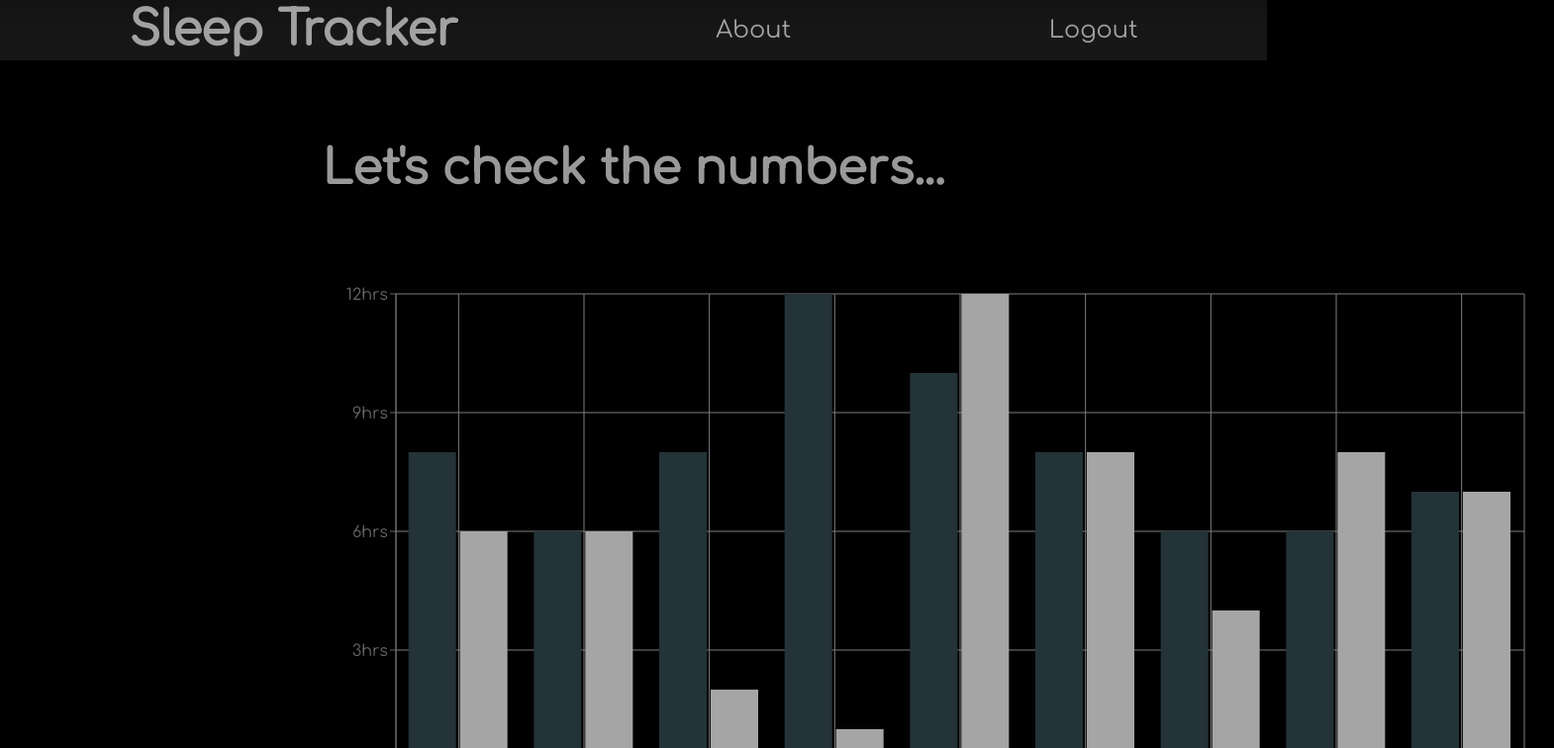
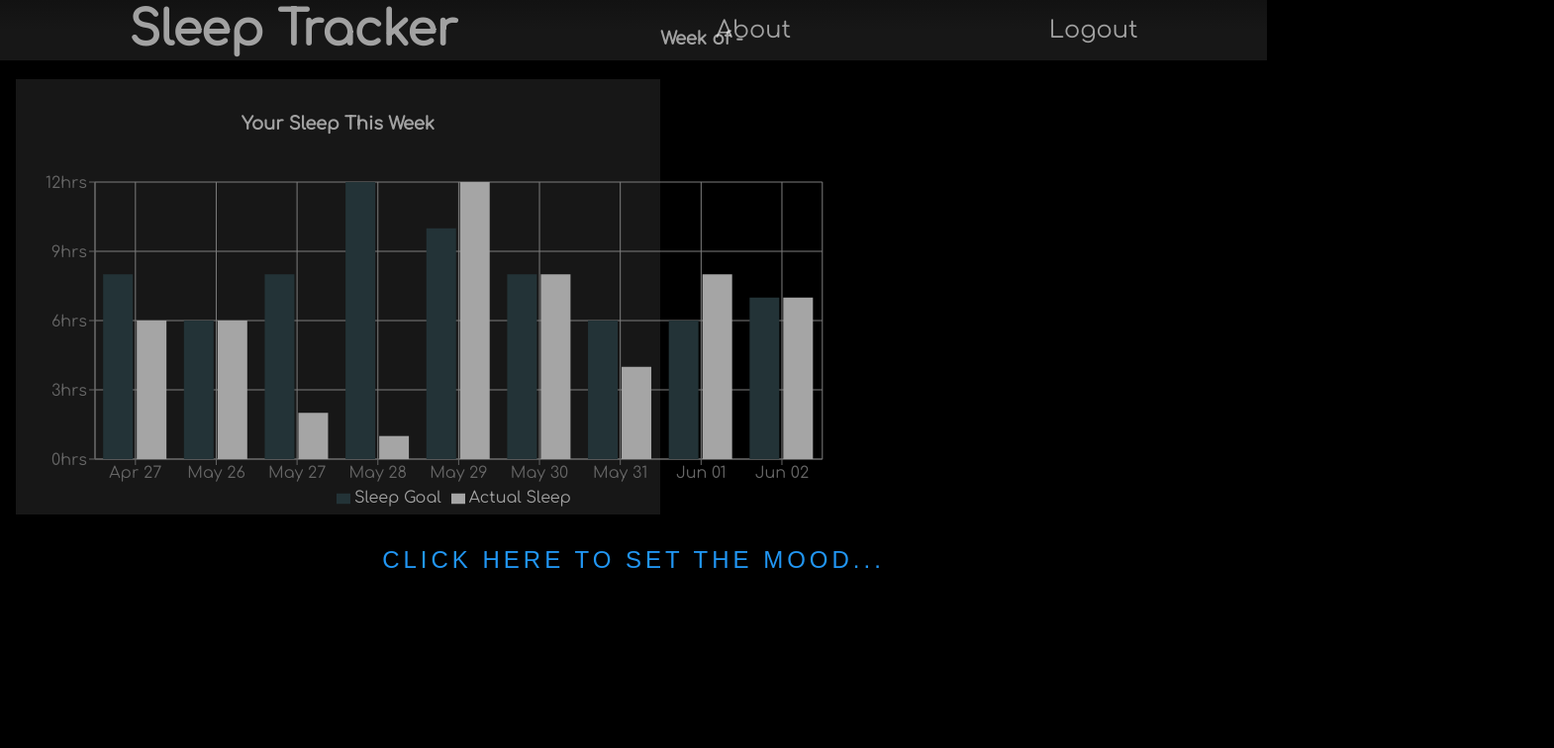
Before and after one commit to SleepTracker5/fe, a React (Create React App) app in the folder sleep-tracker/: page /protected in a window 1280 px wide. Shown: the top 756 px of the page at 99% size, 1570 px wide, since content can reach past the window. Built offline with nearby package versions, Linux system fonts and the light colour scheme.

Commit message:
Implemented Logout

```diff
--- a/sleep-tracker/src/components/forms/LogIn/LoginForm.js
+++ b/sleep-tracker/src/components/forms/LogIn/LoginForm.js
@@ -1,8 +1,9 @@
 import React, { useEffect, useState } from "react";
-import { axiosWithAuth } from "../../../util/axiosWithAuth";
+import axios from "axios";
 import styled from "styled-components";
 import * as yup from "yup";
 import { gsap } from "gsap";
+import { useHistory } from "react-router-dom";
 
 //Define styled components
 //todo: form width not quite right
@@ -83,6 +84,7 @@ const formSchema = yup.object().shape({
 });
 
 const LoginForm = ({ login }) => {
+  let history = useHistory();
   //set state vars
   const [formData, setFormData] = useState({
     // id: Date.now(),  -- NODE backend will generate ID automatically
@@ -145,12 +147,16 @@ const LoginForm = ({ login }) => {
   const submitLogin = (event) => {
     event.preventDefault();
     //I (Jaren), added in Login logic below -- "/protected" will need to be changed based on naming conventions of suggested page given.
-    axiosWithAuth()
-      .post("/login", formData)
+    axios
+      .create({ baseURL: "https://sleeptrackerbw.herokuapp.com/api" })
+      .post("/login", {
+        username: formData.email,
+        password: formData.password,
+      })
       .then((res) => {
         console.log(res);
-        localStorage.setItem("token", res.body.data.token);
-        this.props.history.push("/protected"); //rename Route to desired name
+        localStorage.setItem("token", res.data.data.token);
+        history.push("/dashboard"); //rename Route to desired name
       })
       .catch((err) => {
         console.log("There was an error during login: ", err);
--- a/sleep-tracker/src/view/dashboard/Dashboard.css
+++ b/sleep-tracker/src/view/dashboard/Dashboard.css
@@ -1,10 +1,8 @@
 .nav-container {
-  background: linear-gradient(
-    0deg,
-    rgba(255, 255, 255, 0.09),
-    rgba(255, 255, 255, 0.09),
-    #121212
-  );
+  background: linear-gradient(0deg,
+      rgba(255, 255, 255, 0.09),
+      rgba(255, 255, 255, 0.09),
+      #121212);
   position: absolute;
   top: 0;
   left: 0;
@@ -14,13 +12,13 @@
   align-items: center;
 }
 
-.graph-title {
-  margin-top: 3em;
+.nav-title {
+  font-size: 48px;
+  margin: 4px;
 }
 
-h2 {
-  font-size: 48px;
-  margin: 4px;
+h1 {
+  font-size: 18px;
 }
 
 p {
@@ -34,14 +32,26 @@ a {
 }
 
 .chart-container {
-  margin-left: 20em;
-  margin-right: 20em;
+  margin-left: 1em;
+  margin-right: 5em;
+  display: flex;
 }
 
 .chart-wrapper {
   margin-top: 5em;
+  padding: 6px 0;
+  width: 55%;
+  background-color: #171717;
 }
 
 button {
   margin-top: 7em;
 }
+
+/*Card Styles*/
+.card-wrapper {
+  margin-top: 5em;
+  padding: 6px 0;
+  width: 55%;
+  background-color: #171717;
+}
--- a/sleep-tracker/src/view/dashboard/Dashboard.js
+++ b/sleep-tracker/src/view/dashboard/Dashboard.js
@@ -1,7 +1,8 @@
 import React from "react";
-import { Link } from "react-router-dom";
+import { Link, useHistory } from "react-router-dom";
 import moment from "moment";
 import "./Dashboard.css";
+import DashboardCards from "./DashboardCards";
 import {
   BarChart,
   Bar,
@@ -11,19 +12,18 @@ import {
   Tooltip,
   Legend,
 } from "recharts";
-import Bedtime from "./sleeptimer/Bedtime";
 
 //dummy data
 const data = [
-  { date: "5 25 2020", ES: 8, AS: 6, AMT: 12 },
-  { date: "5 26 2020", ES: 6, AS: 6, AMT: 12 },
-  { date: "5 27 2020", ES: 8, AS: 2, AMT: 12 },
-  { date: "5 28 2020", ES: 12, AS: 1, AMT: 12 },
-  { date: "5 29 2020", ES: 10, AS: 12, AMT: 12 },
-  { date: "5 30 2020", ES: 8, AS: 8, AMT: 12 },
-  { date: "5 31 2020", ES: 6, AS: 4, AMT: 12 },
-  { date: "6 1 2020", ES: 6, AS: 8, AMT: 12 },
-  { date: "6 2 2020", ES: 7, AS: 7, AMT: 12 },
+  { date: "04/27/2020 22:04", SG: 8, AS: 6, AMT: 12 },
+  { date: "5 26 2020", SG: 6, AS: 6, AMT: 12 },
+  { date: "5 27 2020", SG: 8, AS: 2, AMT: 12 },
+  { date: "5 28 2020", SG: 12, AS: 1, AMT: 12 },
+  { date: "5 29 2020", SG: 10, AS: 12, AMT: 12 },
+  { date: "5 30 2020", SG: 8, AS: 8, AMT: 12 },
+  { date: "5 31 2020", SG: 6, AS: 4, AMT: 12 },
+  { date: "6 1 2020", SG: 6, AS: 8, AMT: 12 },
+  { date: "6 2 2020", SG: 7, AS: 7, AMT: 12 },
 ];
 
 //function to create date format using moment.js on x-axis
@@ -32,31 +32,32 @@ function formatXAxis(tickItem) {
 }
 
 function Dashboard() {
+  let history = useHistory();
   const logout = (e) => {
     e.preventDefault();
     localStorage.removeItem("token");
-    window.location.reload(false);
+    history.push("/login");
   };
   return (
     <div className="container">
       <div className="nav-container">
         <Link className="navlink" to="/">
-          <h2>Sleep Tracker</h2>
+          <h2 className="nav-title">Sleep Tracker</h2>
         </Link>
         <Link className="about-page" to="/about">
           {/*****TODO:needs to be changed to whatever the route is actually named */}
           <p>About</p>
         </Link>
-        <Link className="logout" onClick={logout} to="/login">
+        <Link className="logout" onClick={logout}>
           <p>Logout</p>
         </Link>
       </div>
-      <h2 className="graph-title">Let's check the numbers...</h2>
       <div className="chart-container">
         <div className="chart-wrapper">
+          <h1>Your Sleep This Week</h1>
           <BarChart
-            width={1250}
-            height={550}
+            width={window.innerWidth * 0.66}
+            height={350}
             data={data}
             margin={{ top: 20, right: 30, left: 20, bottom: 2 }}
           >
@@ -65,10 +66,14 @@ function Dashboard() {
             <YAxis dataKey="AMT" unit="hrs" />
             <Tooltip wrapperStyle={{ backgroundColor: "#8884d8" }} />
             <Legend wrapperStyle={{ marginLeft: 30 }} />
-            <Bar dataKey="ES" name="Expected Sleep" fill="#233337" unit="hrs" />
+            <Bar dataKey="SG" name="Sleep Goal" fill="#233337" unit="hrs" />
             <Bar dataKey="AS" name="Actual Sleep" fill="#A5A5A5" unit="hrs" />
           </BarChart>
         </div>
+        <h1>
+          Week of {} - {}
+        </h1>
+        <DashboardCards />
       </div>
       <div className="timer">
         <Link className="bedtime" to="/bedtime">
--- /dev/null
+++ b/sleep-tracker/src/view/dashboard/DashboardCards.js
@@ -0,0 +1,11 @@
+import React from "react";
+
+function DashboardCards() {
+  return (
+    <div className="card-container">
+      <div className="card-wrapper"></div>
+    </div>
+  );
+}
+
+export default DashboardCards;
--- a/sleep-tracker/src/view/dashboard/sleeptimer/ButtonDisplay.js
+++ b/sleep-tracker/src/view/dashboard/sleeptimer/ButtonDisplay.js
@@ -6,6 +6,7 @@ function ButtonDisplay(props) {
     <div className="button-container">
       {props.status === 0 ? (
         <button className="start-button" onClick={props.goodnight}>
+          {/*Make onClick create new Date().toISOString */}
           <span></span>
           <span></span>
           <span></span>
@@ -18,6 +19,7 @@ function ButtonDisplay(props) {
       {props.status === 1 ? (
         <div>
           <button className="stop-button" onClick={props.wakeUp}>
+            {/*Make onClick create new Date().toISOString */}
             <span></span>
             <span></span>
             <span></span>
```
